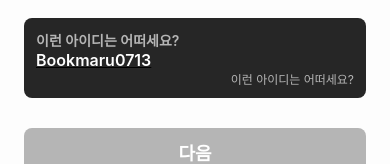
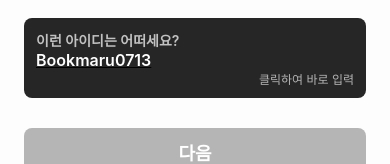
Before and after one commit to plain-bookshelf/BookShelf-App, a React Native app: screen / in a window 390 px wide. Shown: the part 616-780 px from the top of the page. Built offline with nearby package versions, Linux system fonts and the light colour scheme.

Commit message:
feat :: resend UI
-resend UI추가 클릭하면 다시 전송하는 임시 함수 필요
-IdStep style 관련 코드 일부 수정
-색상 추가

```diff
--- a/src/screens/signup/SignupScreen.tsx
+++ b/src/screens/signup/SignupScreen.tsx
@@ -87,11 +87,6 @@ function StepContent({ step, form, setForm, setIsStepValid, isEmail, setIsEmail
       return(
         <PasswordStep value={form.password} onChange={(text: string) => setForm({...form, password: text})} setIsStepValid={setIsStepValid} />
       )
-
-    case 3:
-      return(
-        <VerificationStep value={form.verificationCode} onChange={(text: string) => setForm({...form, verificationCode: text})} setIsStepValid={setIsStepValid} />
-      )
     default:
       break;
   }
--- a/src/screens/signup/steps/IdStep.tsx
+++ b/src/screens/signup/steps/IdStep.tsx
@@ -61,7 +61,7 @@ export default function IdStep({ value, onChange, setIsStepValid, setIsEmail }:
             <Typography children='이런 아이디는 어떠세요?' font='semiBold14' color='recommandIdText' />
             <Typography children={recommandId} font='semiBold16' color='defaultWhite' decoration={true} />
             <ClickText>
-              <Typography children='이런 아이디는 어떠세요?' font='regular12' color='recommandIdText' />
+              <Typography children='클릭하여 바로 입력' font='regular12' color='defaultGray' />
             </ClickText>
           </RecommandIdContainer>
         </Pressable>
@@ -72,7 +72,6 @@ export default function IdStep({ value, onChange, setIsStepValid, setIsEmail }:
 
 const Continaer = styled.View`
   flex: 1;
-  gap: 4px;
   flex-direction: column;
   justify-content: space-between;
   padding-bottom: 30px;
@@ -80,6 +79,7 @@ const Continaer = styled.View`
 
 const RecommandIdContainer = styled.View`
   box-sizing: border-box;
+  flex-direction: column;
   width: 100%;
   height: 80px;
   background-color: ${( colorStyle.recommandIdBackground )};
@@ -89,5 +89,4 @@ const RecommandIdContainer = styled.View`
 
 const ClickText = styled.View`
   align-items: flex-end;
-  justify-self: flex-end;
 `
--- a/src/screens/signup/steps/VerificationStep.tsx
+++ b/src/screens/signup/steps/VerificationStep.tsx
@@ -2,6 +2,8 @@ import styled from 'styled-components/native';
 import AuthInput from "@/components/auth/authInput/AuthInput"
 import Typography from "@/components/common/typography/Typography"
 import { useEffect } from "react";
+import ContentLayout from '../ContentLayout';
+import { Text } from 'react-native';
 
 interface VerificationStepProps {
   value: string;
@@ -20,7 +22,8 @@ export default function VerificationStep({ value, onChange, setIsStepValid }: Ve
   }, [value])
 
   return(
-    <>
+    <Continaer>
+      <ContentLayout>
         <Typography children='인증번호 입력' font='medium28' color='defaultBlack' />
         <AuthInputContainer>
           <AuthInput label='회원가입하고 책마루에 가입하세요!' placeholder='인증번호를 입력해주세요.' isError={false} warningMessage="올바르지 않은 인증번호입니다." value={value} onChangeText={onChange} />
@@ -28,9 +31,28 @@ export default function VerificationStep({ value, onChange, setIsStepValid }: Ve
             <Typography children='5:00' font='regular14' color='timerRed' />
           </Timer>
         </AuthInputContainer>
-    </>
+      </ContentLayout>
+
+      <TextBox>
+        <Typography children='인증번호가 오지 않았다면' font='regular14' color='resendText' />
+        <Typography children='재전송' font='regular14' color='resend' />
+      </TextBox>
+    </Continaer>
   )
 }
+
+const Continaer = styled.View`
+  flex: 1;
+  flex-direction: column;
+  justify-content: space-between;
+  padding-bottom: 12px;
+`
+
+const TextBox = styled.View`
+  flex-direction: row;
+  justify-content: center;
+  gap: 8px;
+`
 
 const AuthInputContainer = styled.View`
   width: 100%;
--- a/src/styles/colorStyle.ts
+++ b/src/styles/colorStyle.ts
@@ -17,7 +17,9 @@ export const colorStyle = {
   timerRed: "#FF4E4E",
   labelGray: "#777777",
   recommandIdBackground: "#262626",
-  recommandIdText: "#B5B5B5",
+  recommandIdText: "#C1C1C1",
+  resend: "#FF4444",
+  resendText: "#868686",
 } as const;
 
 /* props에 따라 색상이 변해야 할 땐 ColorKey 사용 */
```
Lines whose indentation alone changed are shown as unchanged.
